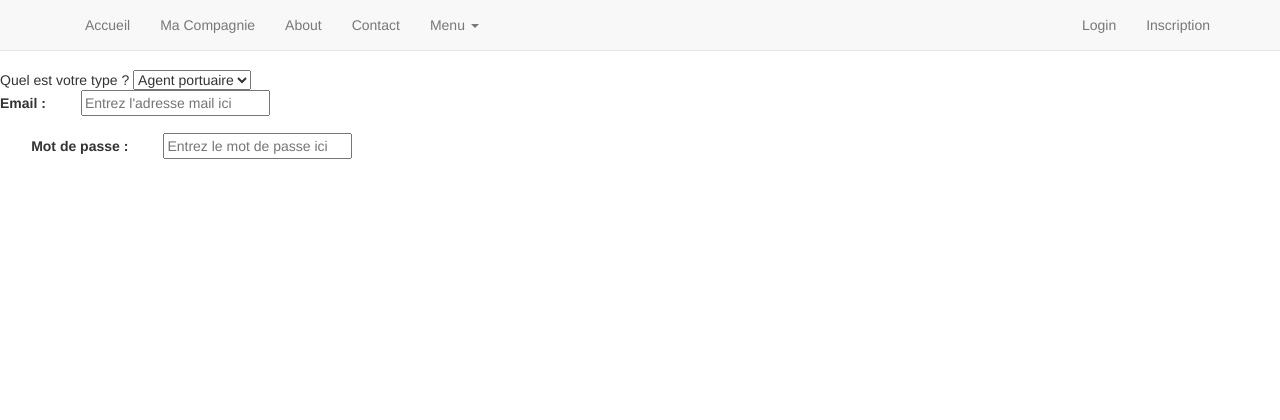
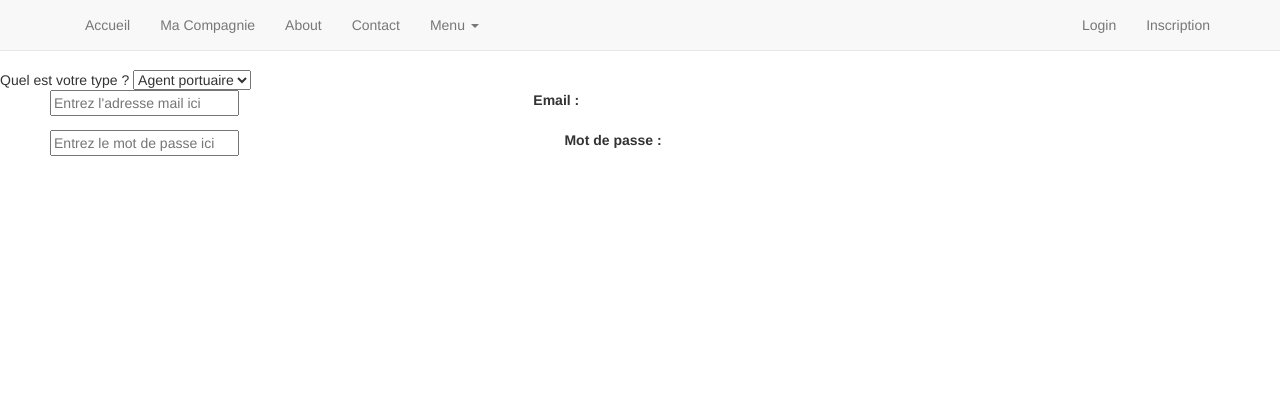
Before and after one commit to marcbal/24IUTInfoWeb, a PHP site: a page that uses application/vue/inscription/index.php in a window 1280 px wide. Shown: the top 420 px of the page. Run offline with PHP 8.4, Linux system fonts and the light colour scheme; some libraries are stand-ins or nearby versions.

Commit message:
formulaire enregistrement

```diff
--- a/application/vue/inscription/index.php
+++ b/application/vue/inscription/index.php
@@ -2,9 +2,8 @@
 <link href="<?php echo URL; ?>public/css/bootstrap.min.css" rel="stylesheet">
 <link href="<?php echo URL; ?>public/css/navbar-fixed-top.css" rel="stylesheet">
 
-<div class="col_12">
+<section class="enregistrementform">
 
-<section class="enregistrementform">
     <form name="enregistrement" action="index_submit" method="get" accept-charset="utf-8">
         Quel est votre type ?
         <SELECT name="type" size="1" id="type_selector">
@@ -17,11 +16,15 @@
 
             <div class="form-group">
                         <label for="email">Email : </label>
+                        <div class="col-sm-5">
                             <input type="email" name="email" placeholder="Entrez l'adresse mail ici" required>
+                        </div>
             </div>
             <div class="form-group">
                         <label for="password">Mot de passe : </label>
+                        <div class="col-sm-5">
                             <input type="password" name="password" placeholder="Entrez le mot de passe ici" required>
+                        </div>
             </div>
 
         </div>
@@ -29,22 +32,30 @@
 
             <div class="form-group">
                 <label for="nom">Nom : </label>
+                <div class="col-sm-5">
                     <input type="nom" name="clientname" placeholder="etrez le nom ici" required>
+                </div>
             </div>
 
             <div class="form-group">
                 <label for="pays">Pays : </label>
+                <div class="col-sm-5">
                     <input type="pays" name="pays" placeholder="Entrez le pays ici" required>
+                </div>
             </div>
 
             <div class="form-group">
                 <label for="email">Email : </label>
+                <div class="col-sm-5">
                     <input type="email" name="email" placeholder="Entrez l'adresse mail ici" required>
+                </div>
             </div>
 
             <div class="form-group">
                 <label for="password">Mot de passe : </label>
+                <div class="col-sm-5">
                     <input type="password" name="password" placeholder="Entrez le mot de passe ici" required>
+                </div>
             </div>
 
         </div>
@@ -52,30 +63,38 @@
 
             <div class="form-group">
                 <label for="nom">Nom : </label>
+                <div class="col-sm-5">
                     <input type="nom" name="clientname" placeholder="etrez le nom ici" required>
+                </div>
             </div>
 
             <div class="form-group">
                 <label for="adresse">Adresse : </label>
+                <div class="col-sm-5">
                     <input type="adresse" name="adresse" placeholder="entrez l'adresse ici" required>
+                </div>
             </div>
 
             <div class="form-group">
                 <label for="pays">Pays : </label>
+                <div class="col-sm-5">
                     <input type="pays" name="pays" placeholder="Entrez le pays ici" required>
+                </div>
             </div>
 
             <div class="form-group">
                 <label for="email">Email : </label>
+                <div class="col-sm-5">
                     <input type="email" name="email" placeholder="Entrez l'adresse mail ici" required>
+                </div>
             </div>
 
             <div class="form-group">
                 <label for="password">Mot de passe : </label>
+                <div class="col-sm-5">
                     <input type="password" name="password" placeholder="Entrez le mot de passe ici" required>
+                </div>
             </div>
         </div>
     </form>
 </section>
-
-</div>
```
Lines whose indentation alone changed are shown as unchanged.
